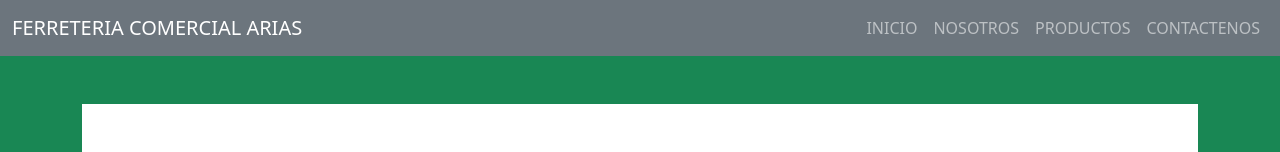
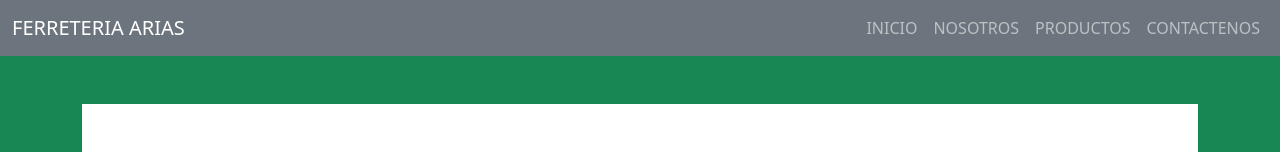
Before and after one commit to FCArias/FCArias.github.io, a plain HTML site: page nosotros.html in a window 1280 px wide. Shown: the top 152 px of the page. Drawn offline with nearby package versions, Linux system fonts and the light colour scheme.

Commit message:
Update nosotros.html

```diff
--- a/nosotros.html
+++ b/nosotros.html
@@ -32,7 +32,7 @@
         <!-- NAVRBAR-->
         <nav class="navbar navbar-expand-lg navbar-dark mx-auto bg-secondary text-success">
             <div class="container-fluid">
-              <a class="navbar-brand" href="index.html">FERRETERIA COMERCIAL ARIAS</a>
+              <a class="navbar-brand" href="index.html">FERRETERIA ARIAS</a>
               <button class="navbar-toggler"
                       type="button"
                       data-bs-toggle="collapse"
```
